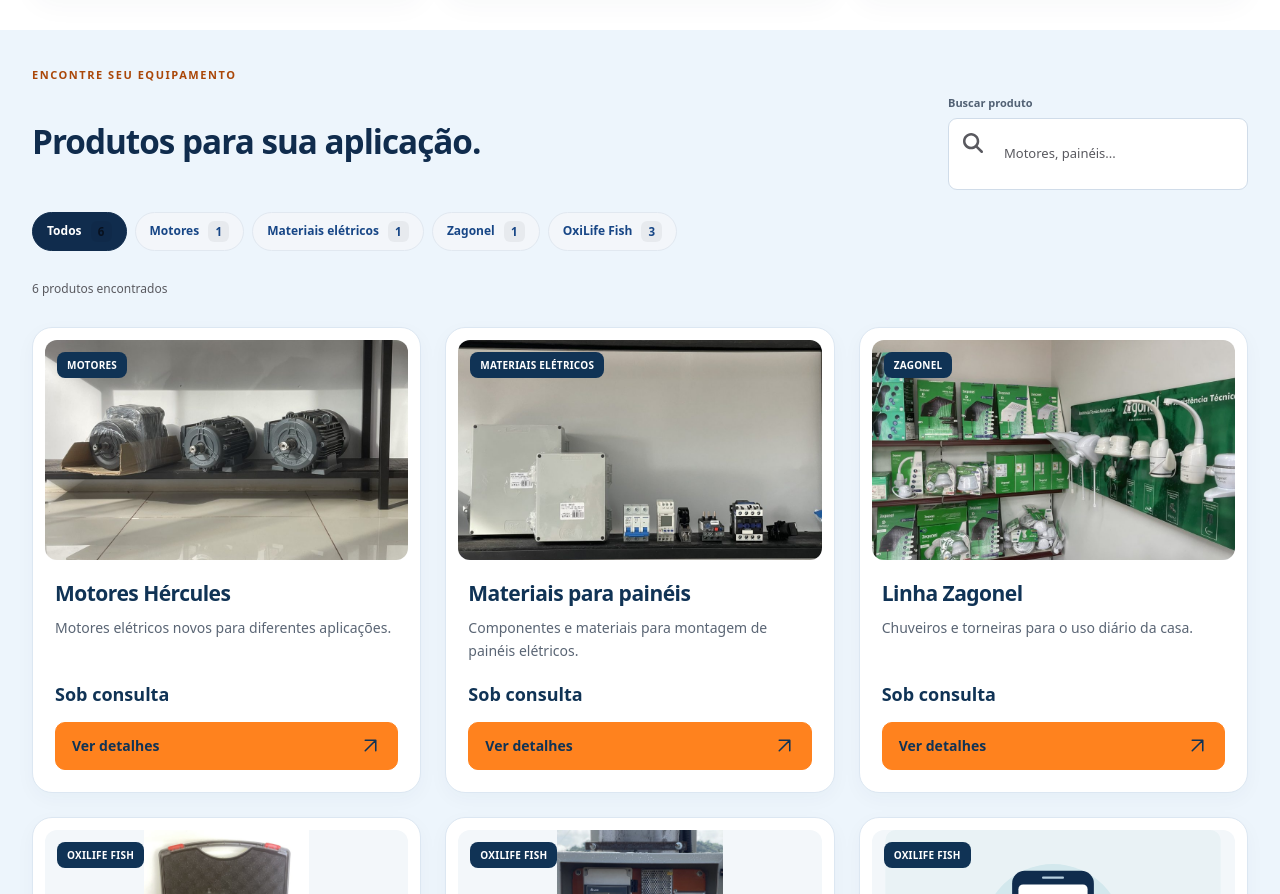
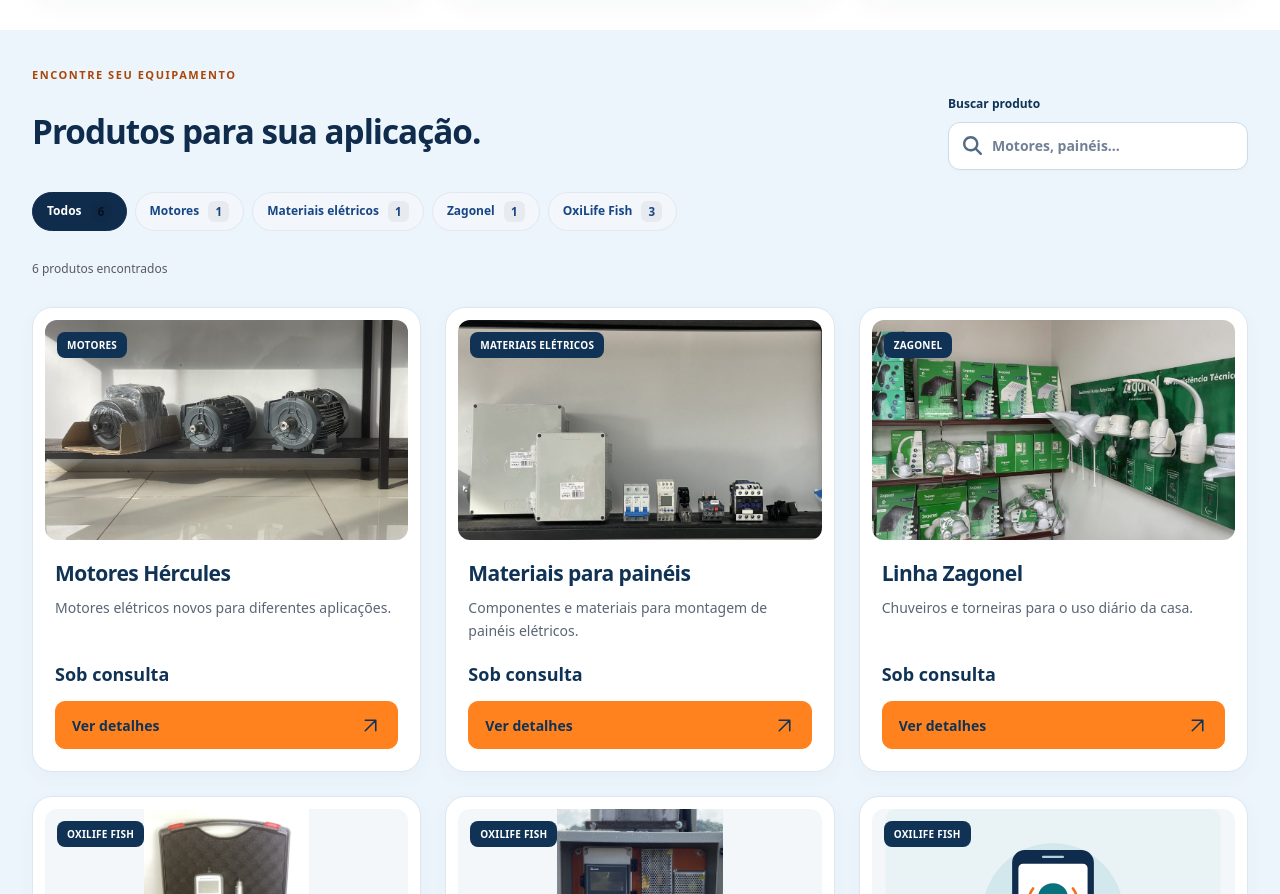
Before and after one commit to Rafa1xz/eletrotech-site, a website: page produtos.html in a window 1280 px wide. Shown: the part 1679-2573 px from the top of the page. Drawn offline with Linux system fonts and the light colour scheme.

Commit message:
Align and compact catalog search field

```diff
--- a/css/combined.css
+++ b/css/combined.css
@@ -28,10 +28,14 @@ body.combined-page .combined-kicker { grid-column: 1/-1; margin-bottom: 10px; }
 body.combined-page #catalog-title { grid-column: 1; grid-row: 2; align-self: center; font-size: clamp(26px,2.6vw,36px); margin: 0; }
 body.combined-page .catalog-controls { display: contents; }
 body.combined-page .filter-group { grid-column: 1/-1; grid-row: 3; margin-top: 22px; }
-body.combined-page .search-label { grid-column: 2; grid-row: 2; align-self: center; }
-body.combined-page .search-label>span:not(.search-field) { display: block; font-size: 11px; margin-bottom: 6px; color: #526174; }
-body.combined-page .search-field { display: flex; align-items: center; padding: 10px 12px; border: 1px solid #d0dce9; border-radius: 9px; background: #fff; box-shadow: none; }
-body.combined-page .search-field input { min-width: 0; width: 100%; border: 0; outline-offset: 3px; font-size: 13px; }
+body.combined-page .search-label { grid-column: 2; grid-row: 2; align-self: center; min-width: 0; }
+body.combined-page .search-label>span:not(.search-field) { display: block; font-size: 12px; font-weight: 650; margin-bottom: 8px; color: #103355; }
+body.combined-page .search-field { display: flex; align-items: center; gap: 10px; height: 48px; padding: 0 14px; border: 1px solid #cbdbe9; border-radius: 12px; background: #fff; box-shadow: 0 2px 6px #10335504; transition: border-color .2s,box-shadow .2s; }
+body.combined-page .search-field>svg { position: static; flex: 0 0 19px; width: 19px; height: 19px; color: #526b85; }
+body.combined-page .search-field input { display: block; flex: 1; min-width: 0; width: 100%; height: 100%; min-height: 0; margin: 0; padding: 0; border: 0; border-radius: 0; background: transparent; box-shadow: none; color: #103355; font: inherit; font-size: 14px; line-height: 1.4; }
+body.combined-page .search-field input::placeholder { color: #718096; opacity: 1; }
+body.combined-page .search-field:focus-within { border-color: #174686; box-shadow: 0 0 0 3px #1746861f; }
+body.combined-page .search-field input:focus-visible { outline: none; }
 body.combined-page .filter-list { gap: 8px; }
 body.combined-page .filter-btn { min-height: 36px; border-radius: 999px; padding: 8px 14px; background: #f3f6fa; border-color: #e1e8f0; font-size: 12px; }
 body.combined-page .filter-btn[aria-pressed=true] { background: #102c4d; border-color: #102c4d; }
```
